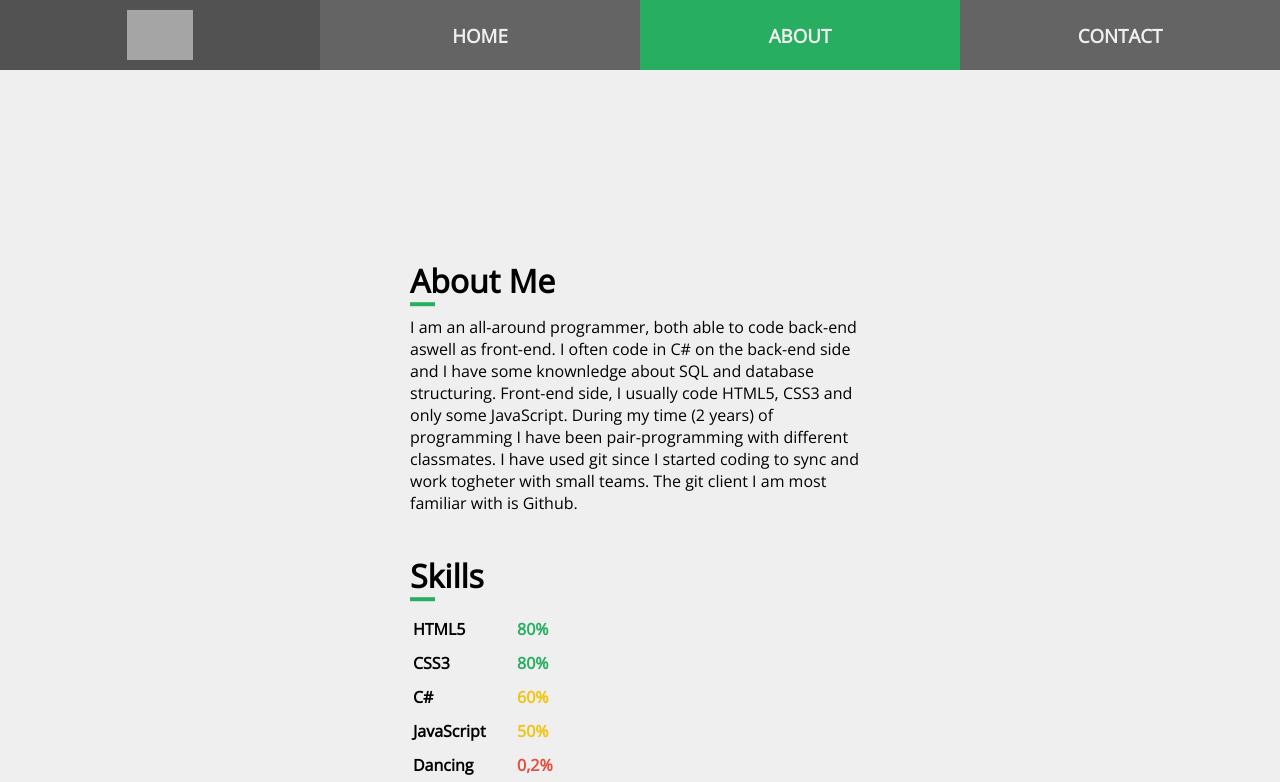
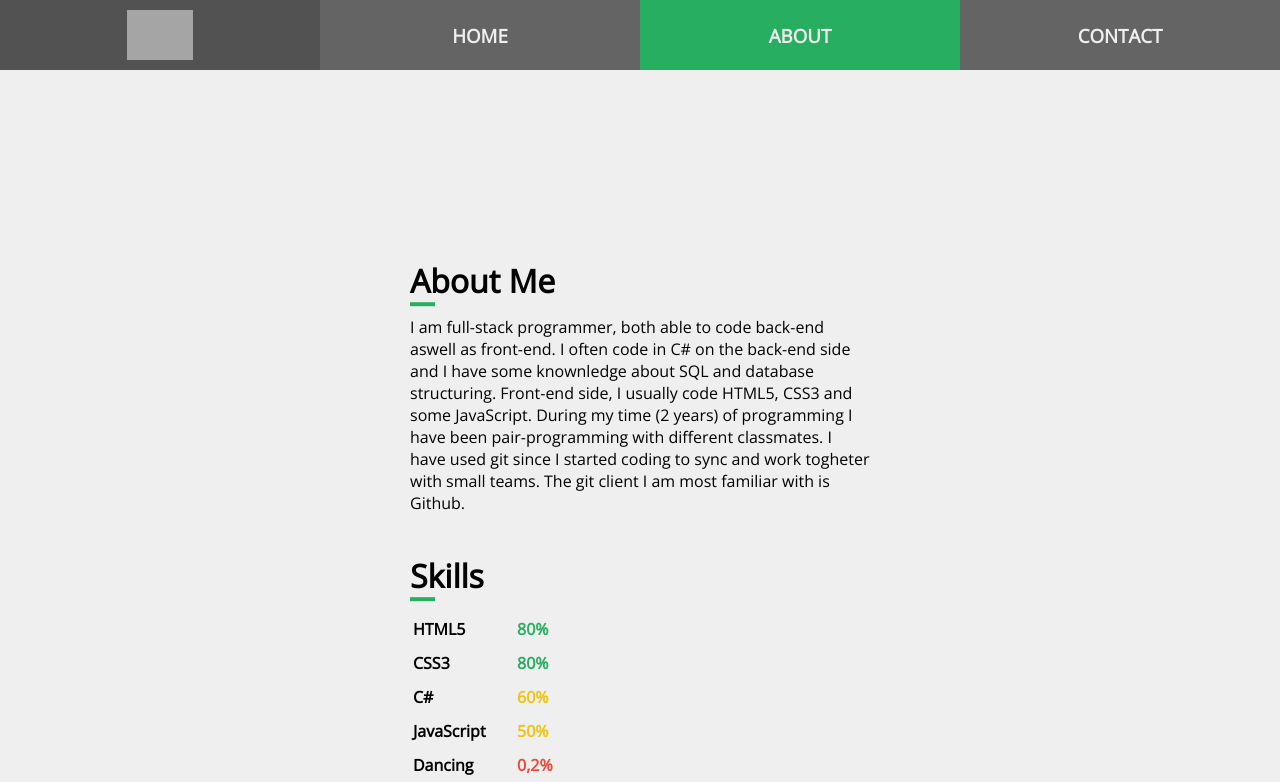
Before and after one commit to felixwetell/WebPortfolio, an ASP.NET MVC app: page /Home/About in a window 1280 px wide. Shown: the top 782 px of the page. Run offline with ASP.NET Core 8 and stand-ins for ASP.NET MVC 5, Linux system fonts and the light colour scheme; the project's own start-up code is not run, and a stand-in starts its controllers and pages; some libraries are stand-ins or nearby versions; grey boxes are pictures that could not be loaded.

Commit message:
Spelling fix

```diff
--- a/PersonalizedWebPage/PersonalizedWebPage/Views/Home/About.cshtml
+++ b/PersonalizedWebPage/PersonalizedWebPage/Views/Home/About.cshtml
@@ -12,9 +12,9 @@
         <h1>About Me</h1>
         <div class="underline"></div>
         <p>
-            I am an all-around programmer, both able to code back-end aswell as front-end.
+            I am full-stack programmer, both able to code back-end aswell as front-end.
             I often code in C# on the back-end side and I have some knownledge about SQL and database structuring.
-            Front-end side, I usually code HTML5, CSS3 and only some JavaScript.
+            Front-end side, I usually code HTML5, CSS3 and some JavaScript.
             During my time (2 years) of programming I have been pair-programming with different classmates.
             I have used git since I started coding to sync and work togheter with small teams.
             The git client I am most familiar with is Github.
```
